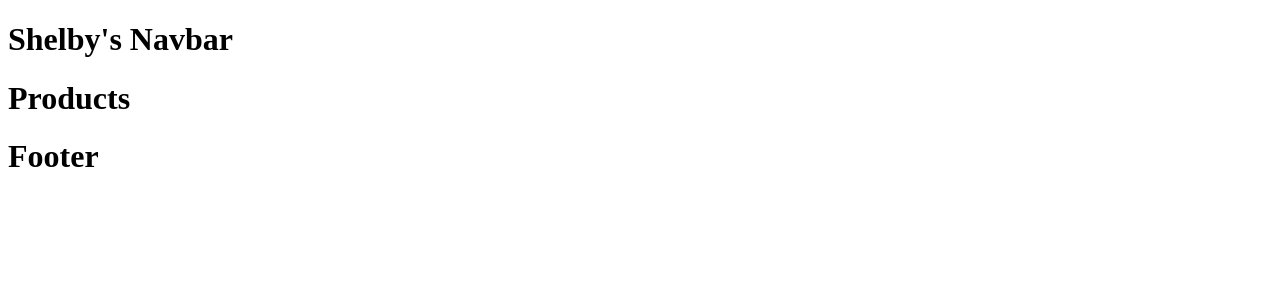
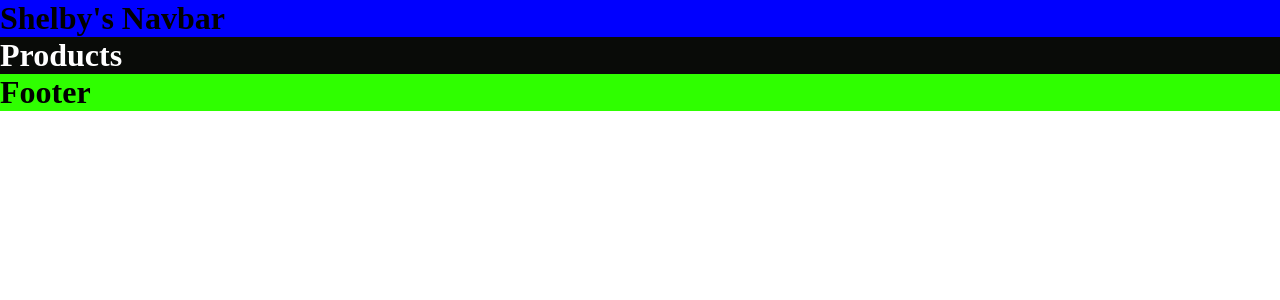
Before and after one commit to CodeNinja202/Ross-Shelby, a React (Create React App) app: page / in a window 1280 px wide. Shown: the top 300 px of the page. Built offline with nearby package versions, Linux system fonts and the light colour scheme.

Commit message:
saving template

```diff
--- a/src/component/Navbar.js
+++ b/src/component/Navbar.js
@@ -2,9 +2,11 @@ import React from "react";
 
 const Navbar = () => {
   return (
+    <header>
     <div className="navbar-main-div">
      <h1>Shelby's Navbar</h1>
     </div>
+    </header>
   );
 };
 
--- a/src/index.css
+++ b/src/index.css
@@ -0,0 +1,23 @@
+
+* {
+    box-sizing: inherit;
+    margin: 0%;
+    padding: 0%;
+}
+
+header{
+    background-color: blue;
+}
+
+.footer-main-div{
+    background-color: rgb(47, 255, 0);
+}
+
+.footer-main-div{
+    background-color: rgb(47, 255, 0);
+}
+
+.product-main-div{
+    color: white;
+    background-color: rgb(9, 11, 8);
+}
```
